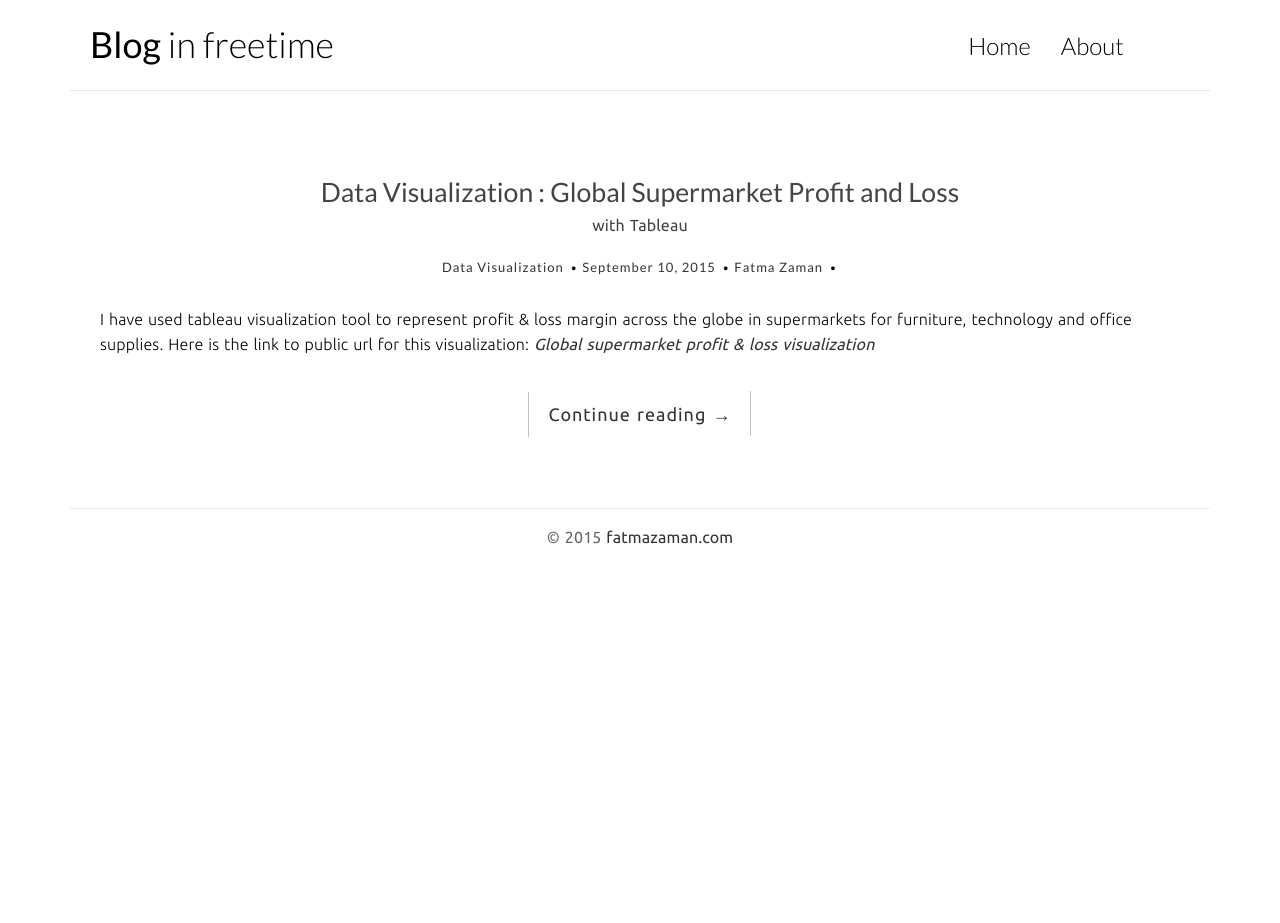
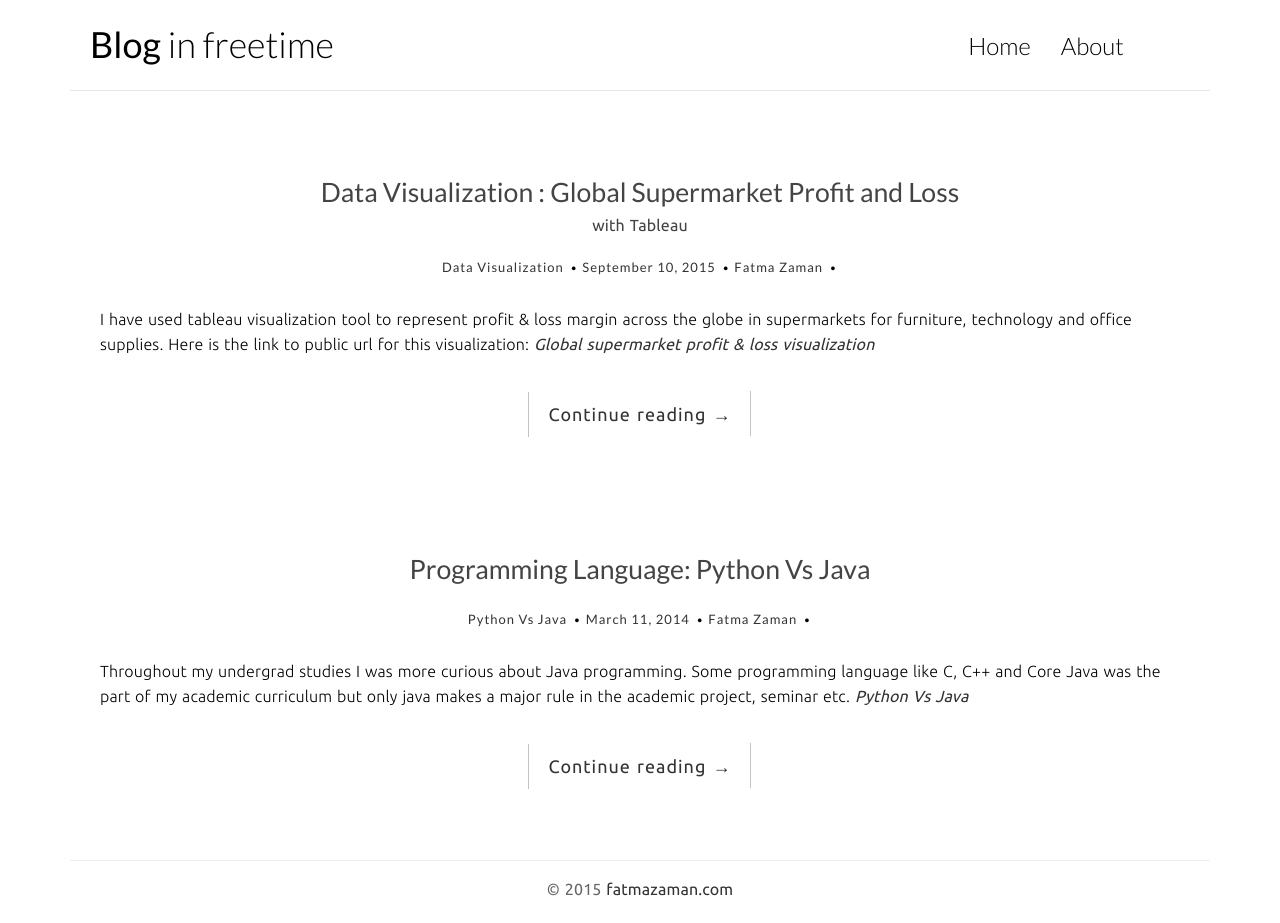
Before and after one commit to fatmazaman/blog, a plain HTML site: page index.html in a window 1280 px wide. Before the commit the page ends 800 px from the top, so only its background shows below. Drawn offline with Linux system fonts and the light colour scheme; files whose address does not match are found by name.

Commit message:
Puthon blog

```diff
--- a/index.html
+++ b/index.html
@@ -93,6 +93,41 @@
 				</div>
 			</div>
 		</div>
+		<div class="content-body">
+			<div class="container">
+				<div class="row">
+					<main class="col-md-12">
+						<article class="post post-1">
+							<header class="entry-header">
+								<h1 class="entry-title">
+                  Programming Language: Python Vs Java
+                </h1>
+								<div class="entry-meta">
+									<span class="post-category"><a href="#">Python Vs Java</a></span>
+
+									<span class="post-date"><time class="entry-date" datetime="2012-11-09T23:15:57+00:00"><a href="#">March 11, 2014</a></time></span>
+
+									<span class="post-author"><a href="http://fatmazaman.com">Fatma Zaman</a></span>
+								</div>
+							</header>
+							<div class="entry-content clearfix">
+								<p>
+                  Throughout my undergrad studies I was more curious about Java programming. Some programming language like C, C++ and Core Java was the part of my academic curriculum but only java makes a major rule in the academic project, seminar etc.
+
+                  <a href="https://fatma2123.wordpress.com/" target="_blank">
+                  	<em><b> Python Vs Java </b></em></a>
+                </p>
+								<div class="read-more cl-effect-14">
+
+								<a href="Python_Vs_Java.html" class="more-link">Continue reading <span class="meta-nav">→</span>
+								</a>
+								</div>
+							</div>
+						</article>
+					</main>
+				</div>
+			</div>
+		</div>
 		<footer id="site-footer">
 			<div class="container">
 				<div class="row">
@@ -109,9 +144,8 @@
 			<nav>
 				<ul>
 					<li><a href="index.html">Home</a></li>
-					<li><a href="full-width.html">Blog</a></li>
 					<li><a href="about.html">About</a></li>
-					<li><a href="contact.html">Contact</a></li>
+
 				</ul>
 			</nav>
 		</div>
```
Also changed, not shown: Python_Vs_Java.html (+2 -1 lines), about.html (+0 -2 lines).
